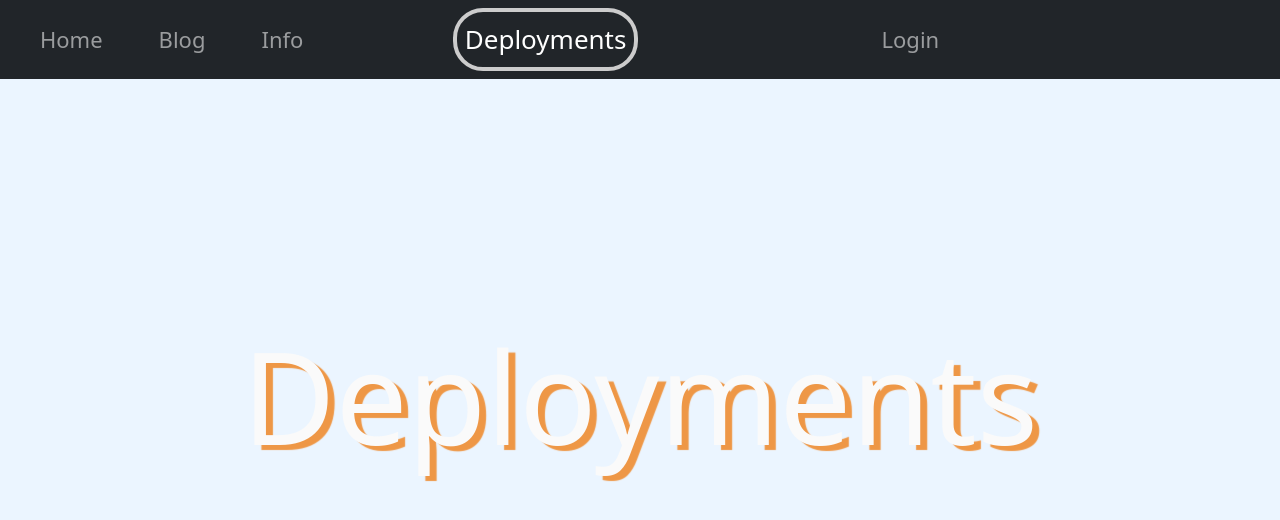
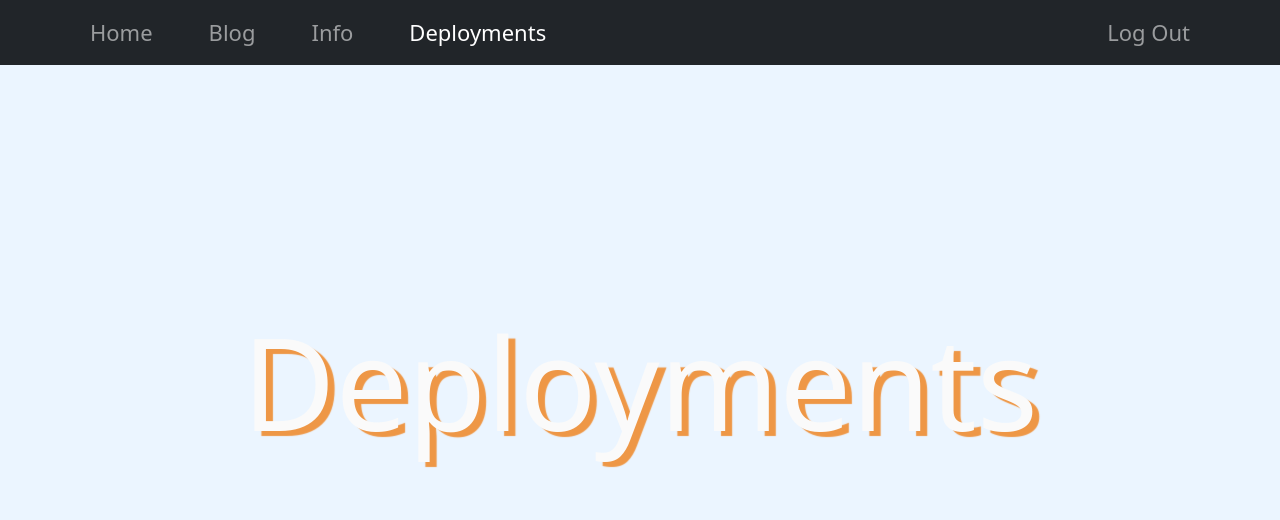
Before and after one commit to SirMcKenzie-Dev/projects, a plain HTML site: page McKenzie_Estate/pages/deployments.html in a window 1280 px wide. Drawn offline with nearby package versions, Linux system fonts and the light colour scheme.

Commit message:
latest updates

```diff
--- a/McKenzie_Estate/css/styles.css
+++ b/McKenzie_Estate/css/styles.css
@@ -24,21 +24,19 @@ h1 {
 }
 
 .container-item-nav-obj {
-	width: 33%;
+	width: 50%;
 }
 
-.nav-indicator ul > li > a {
-	font-size: 26px;
-	border: 4px solid #ccc;
-	border-radius: 30px;
+.navbar-nav {
+	justify-content: flex-start;
+	padding-left: 50px;
 }
 
-.navbar-nav.nav-indicator > a{
-	display: flex;
-	justify-content: center;
+.navbar-nav.auth{
+	justify-content: flex-end;
+	padding-right: 50px;
 }
 
-/* figure out how to use flex-start and flex-end with :nth-child() not causing other children to use same spacing */
 
 .heading {
 	padding: 15rem;
@@ -74,6 +72,10 @@ h1 {
 	white-space: nowrap;
 }
 
+.hero2_index {
+	min-height: 100vh;
+}
+
 .hero_blog {
 	width: 100%;
 	height: auto;
--- a/McKenzie_Estate/pages/deployments.html
+++ b/McKenzie_Estate/pages/deployments.html
@@ -23,12 +23,6 @@
                     <li class="nav-item">
                     	<a class="nav-link" href="/McKenzie_Estate/pages/info.html">Info</a>
                     </li>
-                </ul>
-            </div>
-
-			<!-- Current Page Nav Indicator -->
-            <div class="container-item-nav-obj nav-indicator">
-                <ul class="navbar-nav">
                     <li class="nav-item">
                         <a class="nav-link active" href="#">Deployments</a>
                     </li>
@@ -37,9 +31,9 @@
 
 			<!-- Login/Logout Nav Link -->
             <div class="container-item-nav-obj">
-				<ul class="navbar-nav">
+				<ul class="navbar-nav auth">
                     <li class="nav-item">
-                        <a class="nav-link" href="#">Login</a>
+                        <a class="nav-link" href="#">Log Out</a>
                     </li>
                 </ul>
             </div>
```
Also changed, not shown: McKenzie_Estate/index.html (+1 -1 lines).
